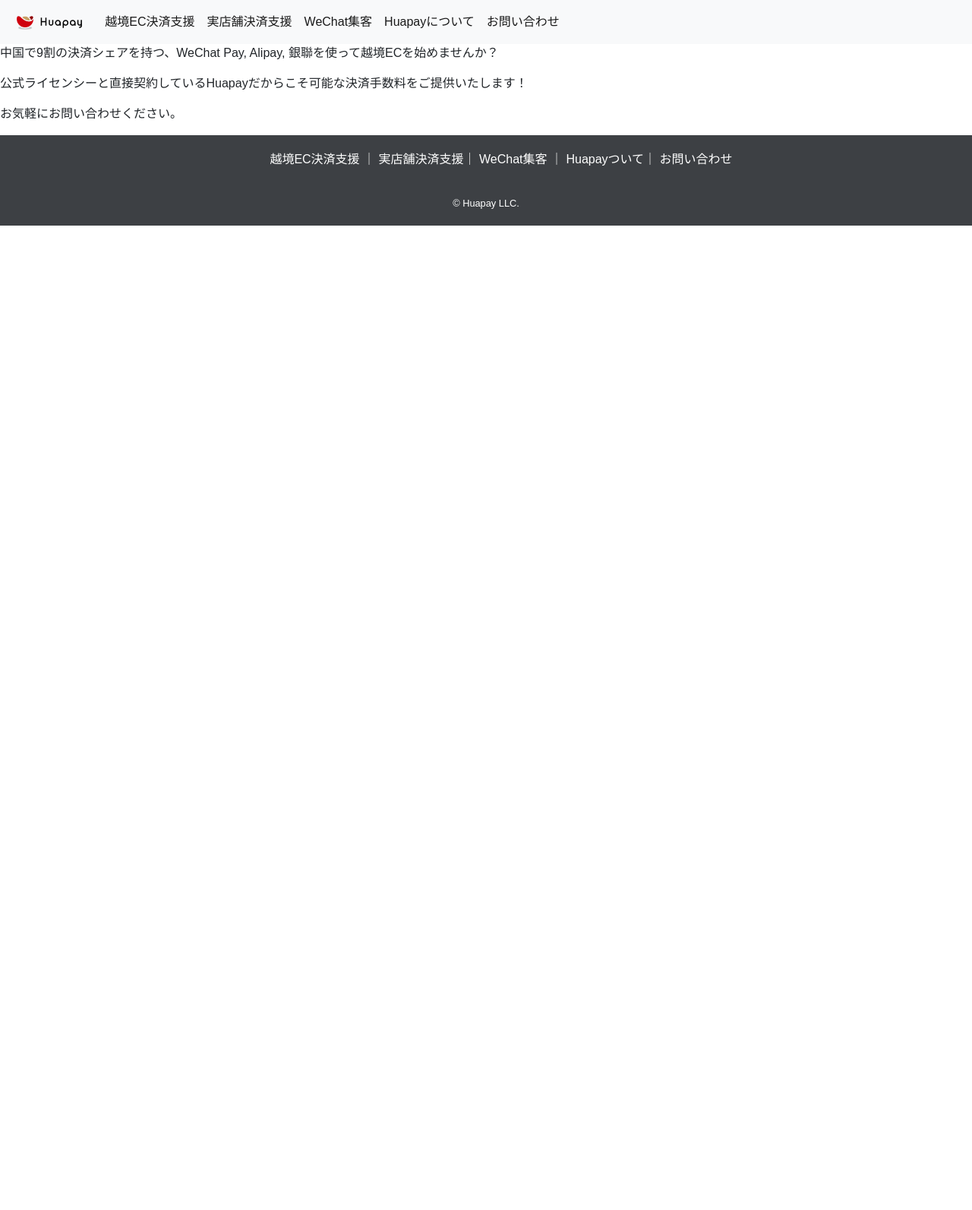
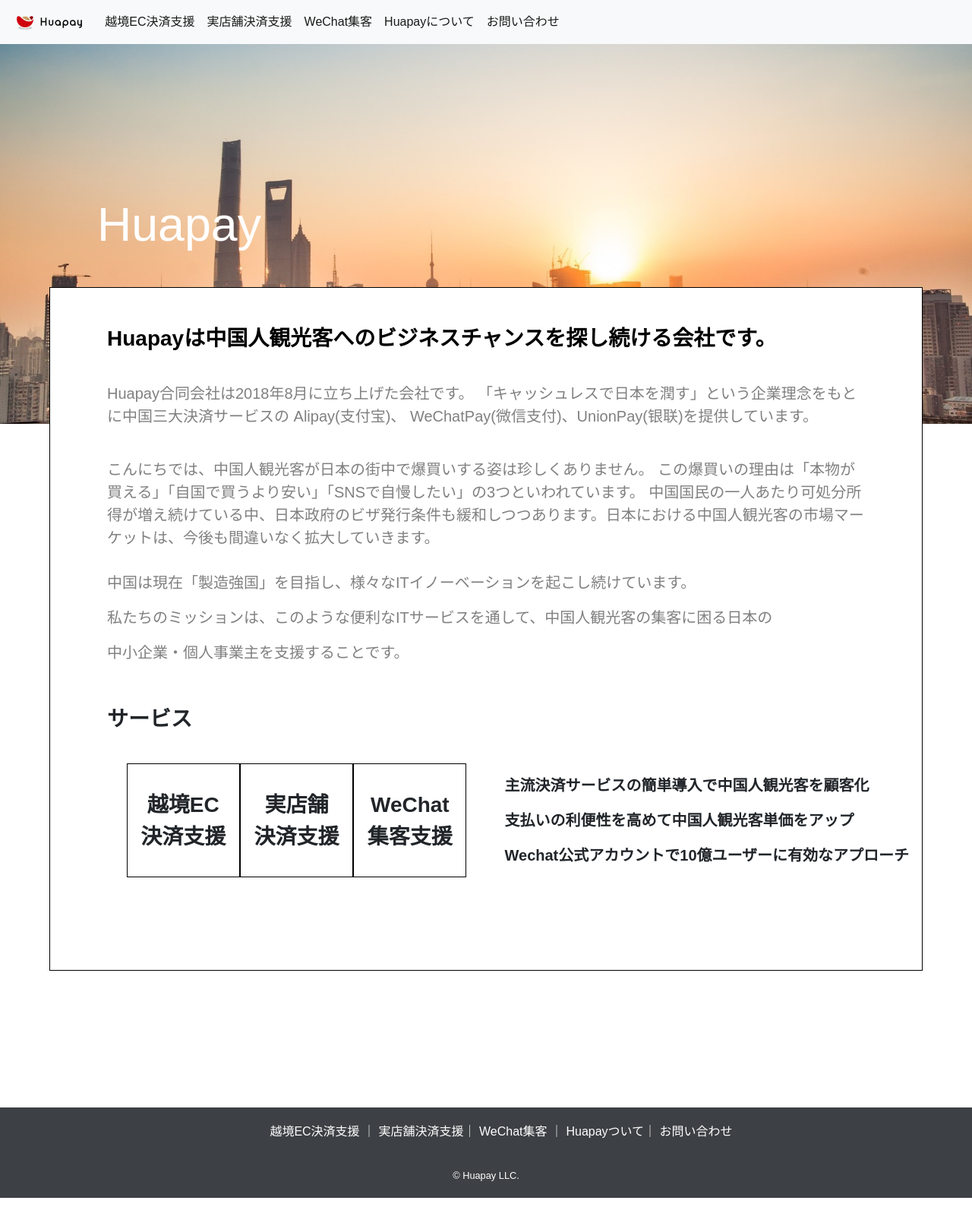
Before and after one commit to huapay/huapay.github.io, a Jekyll site: the page built from about.md, in a window 1280 px wide. Shown: the whole page at 76% size. Built offline with Jekyll 4.4.1, drawn with Linux system fonts in a browser that asks for light colours; before the commit the page ends 900 px from its top, so only the background shows below that.

Commit message:
[add]about-page layout

```diff
--- /dev/null
+++ b/_layouts/about.html
@@ -0,0 +1,60 @@
+---
+layout: default
+---
+
+<div class="about-content">
+    <div class="city-image">
+        <img src="/assets/images/city_image_2.jpg">
+        <div class="large-title">
+            <h1>Huapay</h1>
+        </div>
+    </div>
+
+    <div class="explain-content">
+        <div class="sentence-zone">
+            <h3>Huapayは中国人観光客へのビジネスチャンスを探し続ける会社です。</h3>
+            <div class="first-paragraph">
+                <p>Huapay合同会社は2018年8月に立ち上げた会社です。
+                「キャッシュレスで日本を潤す」という企業理念をもとに中国三大決済サービスの
+                Alipay(支付宝)、 WeChatPay(微信支付)、UnionPay(银联)を提供しています。</p>
+            </div>
+            <div class="second-paragraph">
+                <p>こんにちでは、中国人観光客が日本の街中で爆買いする姿は珍しくありません。
+                この爆買いの理由は「本物が買える」「自国で買うより安い」「SNSで自慢したい」の3つといわれています。
+                中国国民の一人あたり可処分所得が増え続けている中、日本政府のビザ発行条件も緩和しつつあります。日本における中国人観光客の市場マーケットは、今後も間違いなく拡大していきます。</p>
+            </div>
+            <div class="third-paragraph">
+                <p>中国は現在「製造強国」を目指し、様々なITイノーベーションを起こし続けています。</p>
+                <p>私たちのミッションは、このような便利なITサービスを通して、中国人観光客の集客に困る日本の</p>
+                <p>中小企業・個人事業主を支援することです。</p>
+            </div>
+        </div>
+
+        <div class="service-zone">
+           <h3>サービス</h3>
+           <div class="service-boxes">
+               <div class="service-box">
+                   <h3>越境EC</h3>
+                   <h3>決済支援</h3>
+               </div>
+               <div class="service-box">
+                    <h3>実店舗</h3>
+                    <h3>決済支援</h3>
+               </div>
+               <div class="service-box">
+                    <h3>WeChat</h3>
+                    <h3>集客支援</h3>
+               </div>
+           </div>
+           <div class="service-sentences">
+                <p>主流決済サービスの簡単導入で中国人観光客を顧客化</p>
+                <p>支払いの利便性を高めて中国人観光客単価をアップ</p>
+                <p>Wechat公式アカウントで10億ユーザーに有効なアプローチ</p>
+            </div>
+        </div>
+    </div>
+
+    <div class="contact-content">
+
+    </div>
+</div>
--- /dev/null
+++ b/_sass/layout/_about.scss
@@ -0,0 +1,133 @@
+.city-image{
+    position: relative;
+}
+
+.city-image img{
+    width: 100%;
+    height: 500px;
+    object-fit: cover;
+}
+
+.large-title h1{
+    position: absolute;
+    top: 40%;
+    left: 10%;
+    font-size: 47pt;
+    color: #ffffff;
+}
+
+// 画像の上に重ねる配置調整
+.explain-content{
+    position: relative;
+    top: 50%;
+    left: 50%;
+    -webkit-transform: translate(-50%,-20%);
+    -moz-transform: translate(-50%,-20%);
+    -ms-transform: translate(-50%,-20%);
+    -o-transform: translate(-50%,-20%);
+    transform: translate(-50%,-20%);
+    border: solid 1px black;
+    background-color: white;
+    width: 1150px;
+    height: 900px;
+
+    .sentence-zone{
+        position: absolute;
+        top: 50%;
+        left: 50%;
+        -webkit-transform: translate(-50%,-80%);
+        -moz-transform: translate(-50%,-80%);
+        -ms-transform: translate(-50%,-80%);
+        -o-transform: translate(-50%,-80%);
+        transform: translate(-50%,-80%);
+        border: solid 1px white;
+        width:1000px;
+        height: 500px;
+        color: gray;
+
+        .first-paragraph{
+            position: absolute;
+            top: 15%;
+            font-size: 15pt;
+        }
+        .second-paragraph{
+            position: absolute;
+            top: 35%;
+            font-size: 15pt;
+        }
+        .third-paragraph{
+            position: absolute;
+            top: 65%;
+            font-size: 15pt;
+        }
+    }
+    .sentence-zone h3{
+        position: absolute;
+        font-weight: bold;
+        color: #000000;
+    }
+}
+
+.service-zone{
+    position: absolute;
+    top: 78%;
+    left: 50%;
+    -webkit-transform: translate(-50%,-50%);
+    -moz-transform: translate(-50%,-50%);
+    -ms-transform: translate(-50%,-50%);
+    -o-transform: translate(-50%,-50%);
+    transform: translate(-50%,-50%);
+    border: solid 1px white;
+    width:1000px;
+    height: 300px;
+}
+
+.service-zone h3{
+    position: absolute;
+    font-weight: bold;
+}
+
+.service-boxes{
+    display:flex;
+    position: absolute;
+    top: 50%;
+    left: 25%;
+    width: 450px;
+    height: 150px;
+    border: solid 1px white;
+    -webkit-transform: translate(-50%,-50%);
+    -moz-transform: translate(-50%,-50%);
+    -ms-transform: translate(-50%,-50%);
+    -o-transform: translate(-50%,-50%);
+    transform: translate(-50%,-50%);
+    .service-box{
+       width:150px;
+       height: 150px;
+       border: solid 1px black;
+    }
+    .service-box h3{
+        position: relative;
+        top: 25%;
+        text-align: center;
+    }
+}
+.service-sentences{
+    position: absolute;
+    top: 50%;
+    left: 75%;
+    -webkit-transform: translate(-50%,-50%);
+    -moz-transform: translate(-50%,-50%);
+    -ms-transform: translate(-50%,-50%);
+    -o-transform: translate(-50%,-50%);
+    transform: translate(-50%,-50%);
+    height: 150px;
+    width: 450px;
+    white-space: nowrap;
+}
+.service-sentences p{
+    position: relative;
+    text-align:center;
+    top: 10%;
+    font-size: 15pt;
+    font-weight: bold;
+}
--- a/_sass/main.scss
+++ b/_sass/main.scss
@@ -4,3 +4,4 @@
 @import "layout/header";
 @import "layout/footer";
 @import "layout/default";
+@import "layout/about";
--- a/about.md
+++ b/about.md
@@ -1,10 +1,5 @@
 ---
-layout: default
+layout: about
 title: About
 permalink: /about
 ---
-
-<p>中国で9割の決済シェアを持つ、WeChat Pay, Alipay, 銀聯を使って越境ECを始めませんか？</p>
-<p>公式ライセンシーと直接契約しているHuapayだからこそ可能な決済手数料をご提供いたします！</p>
-
-<p>お気軽にお問い合わせください。</p>
```
Also changed, not shown: assets/images/city_image_2.jpg (added).
